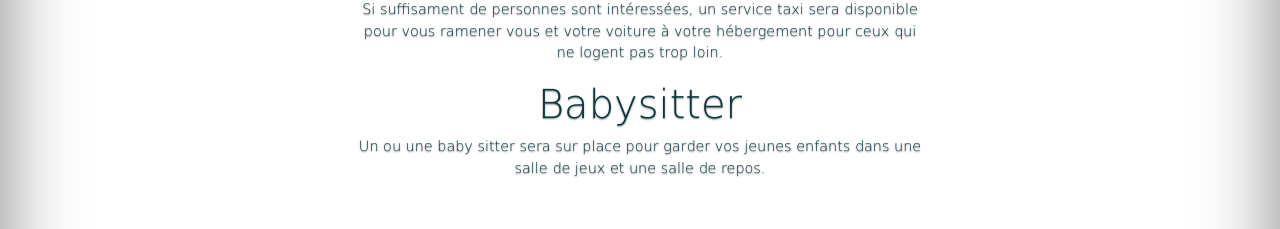
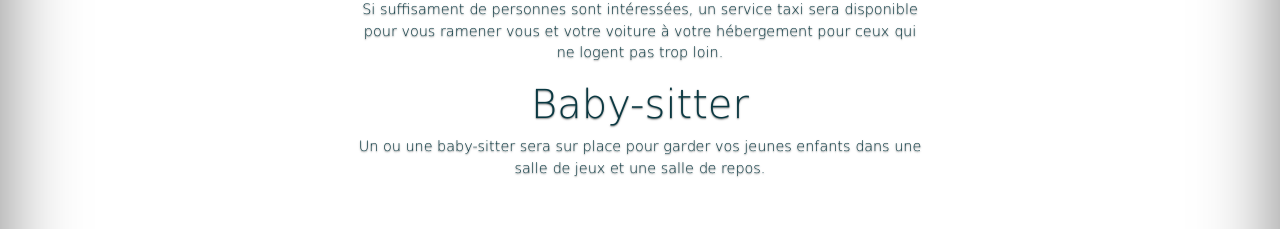
Before and after one commit to jonenst/schuhmharper.fr, a plain HTML site: page index.html in a window 1280 px wide. Both pictures are taken after a click on the tab "Pratique". Shown: the part 387-616 px from the top of the page. Drawn offline with Linux system fonts and the light colour scheme.

Commit message:
baby-sitter

```diff
--- a/index.html
+++ b/index.html
@@ -49,8 +49,8 @@
         17h: cérémonie; 18h: cocktail; 20h: dîner.</p>
         <h1 class="cover-heading">Taxi</h1>
         <p>Si suffisament de personnes sont intéressées, un service taxi sera disponible pour vous ramener vous et votre voiture à votre hébergement pour ceux qui ne logent pas trop loin.</p>
-        <h1 class="cover-heading">Babysitter</h1>
-        <p>Un ou une baby sitter sera sur place pour garder vos jeunes enfants dans une salle de jeux et une salle de repos.</p>
+        <h1 class="cover-heading">Baby-sitter</h1>
+        <p>Un ou une baby-sitter sera sur place pour garder vos jeunes enfants dans une salle de jeux et une salle de repos.</p>
 </div>
   <div class="tab-pane" id="nav-hebergement" role="tabpanel" aria-labelledby="nav-hebergement-tab">
         <h1 class="cover-heading">Liste de la salle</h1>
```
